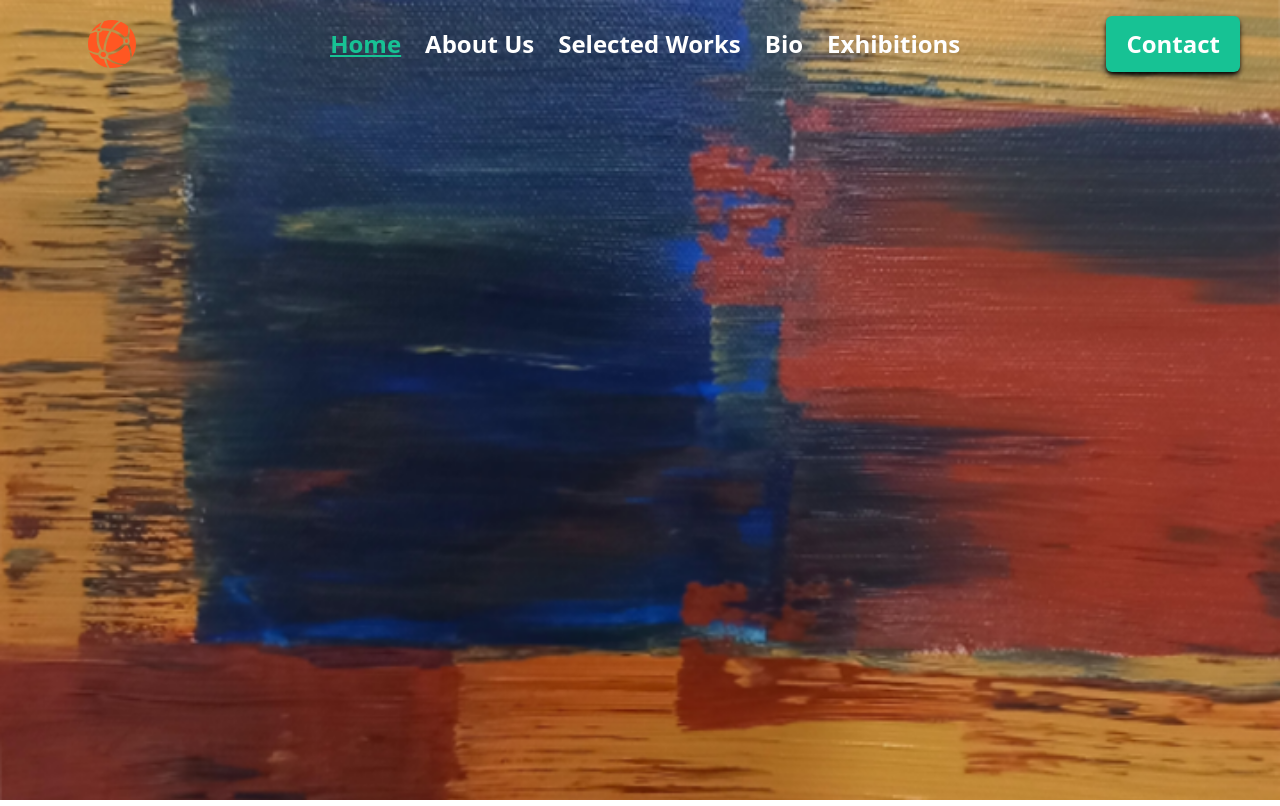
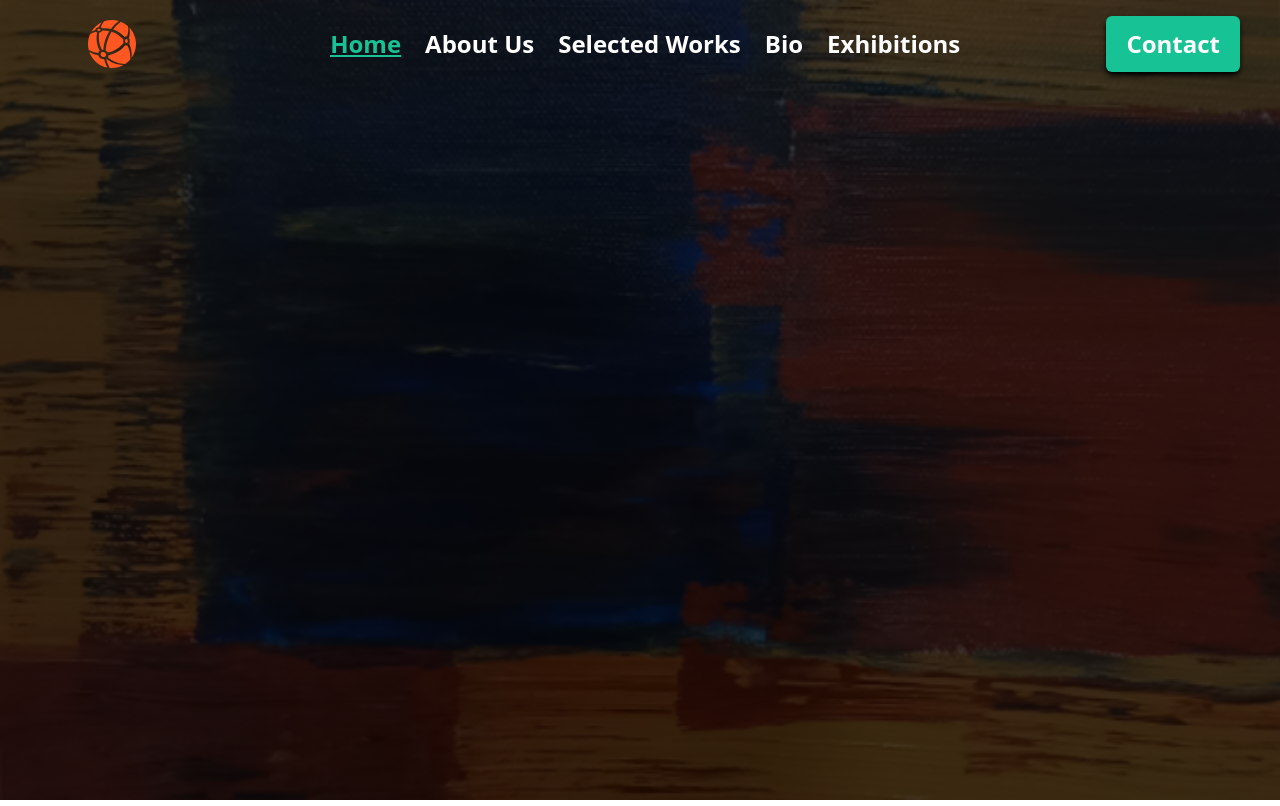
Before and after one commit to yafet-123/personal_website, a Next.js app: page / in a window 1280 px wide. Built offline with nearby package versions, Linux system fonts and the light colour scheme.

Commit message:
editing home hero component

```diff
--- a/app/globals.css
+++ b/app/globals.css
@@ -3,8 +3,37 @@
 @tailwind utilities;
 
 .bio-background {
-  background-image:
+  background-image: linear-gradient(rgba(0, 0, 0, 0.7), rgba(0, 0, 0, 0.7)),
     url('../public/image1.png');
   background-size: cover;
   background-position: center;
 }
+
+
+.hero-background-one {
+  background-image: linear-gradient(rgba(0, 0, 0, 0.7), rgba(0, 0, 0, 0.7)),
+    url('../public/image1.png');
+  background-size: cover;
+  background-position: center;
+}
+
+.hero-background-two {
+  background-image: linear-gradient(rgba(0, 0, 0, 0.7), rgba(0, 0, 0, 0.7)),
+    url('../public/image2.png');
+  background-size: cover;
+  background-position: center;
+}
+
+.hero-background-three {
+  background-image: linear-gradient(rgba(0, 0, 0, 0.7), rgba(0, 0, 0, 0.7)),
+    url('../public/image3.png');
+  background-size: cover;
+  background-position: center;
+}
+
+.hero-background-four {
+  background-image: linear-gradient(rgba(0, 0, 0, 0.7), rgba(0, 0, 0, 0.7)),
+    url('../public/image4.png');
+  background-size: cover;
+  background-position: center;
+}
--- a/components/Hero.tsx
+++ b/components/Hero.tsx
@@ -22,18 +22,11 @@ const Hero: React.FC = () => {
     // slidesToScroll: 1,
   };
   return (
-    <div className="w-full h-screen overflow-hidden">
+    <div className="overflow-hidden">
       <Slider {...settings}>
         {CardHeo.map((data,index)=>(
-          <div key={index} className="h-full">
-            <div className="relative h-screen">
-              <Image
-                src={data.image}
-                alt="Slide"
-                className="object-cover object-center h-full w-full"
-                layout="fill"
-              />
-             </div>
+          <div key={index} className={`${data.image} w-full h-screen bg-fixed`}>
+
           </div>
         ))}
       </Slider>
@@ -49,22 +42,22 @@ export default Hero
 const CardHeo = [
   {
     id: 1,
-    image: HeroImageOne,
+    image: 'hero-background-one',
   },
   {
     id: 2,
-    image: HeroImageTwo,
+    image: 'hero-background-two',
   },
   {
     id: 3,
-    image: HeroImageThree,
+    image: 'hero-background-three',
   },
   {
     id: 4,
-    image: HeroImageFour,
+    image: 'hero-background-four',
   },
   {
     id: 5,
-    image: HeroImageFive,
+    image: 'hero-background-five',
   },
 ];
```
